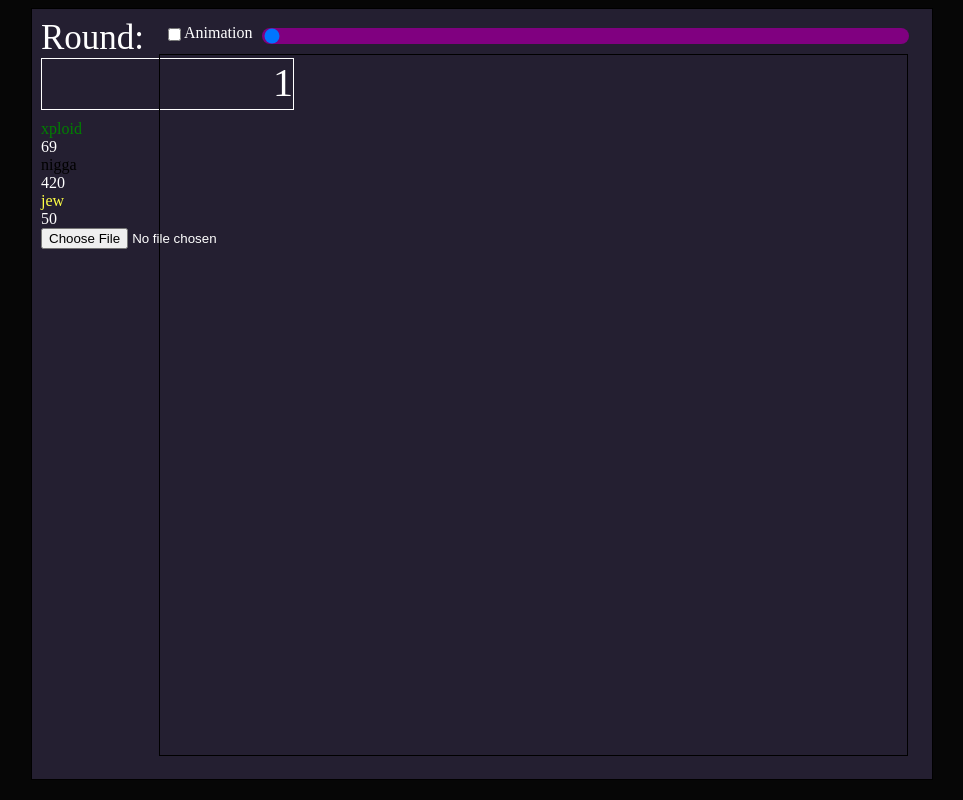
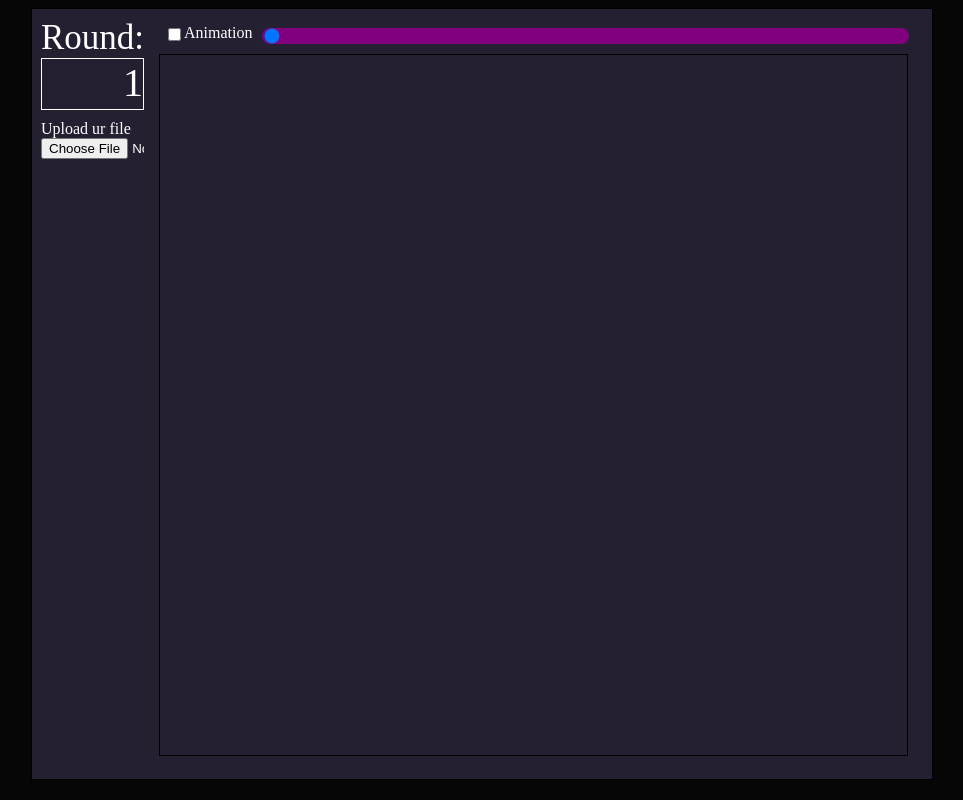
Before and after one commit to Javier0003/domains-web-viewer, a React (Vite) app: page / in a window 1280 px wide. Shown: the whole page, without its empty margins (158-1121 px from the left). Built offline with nearby package versions, Linux system fonts and the light colour scheme; the HTML template or start-up script is replaced by a standard one.

Commit message:
Co-authored-by: Jon <DarkJaslo@users.noreply.github.com>

```diff
--- a/src/App.tsx
+++ b/src/App.tsx
@@ -4,34 +4,13 @@ import { TopPannel } from './component/topPannel'
 import { Canvas } from './component/canvas'
 import { useState } from 'react'
 
-// type Player = {
-//   name: string
-//   score: number
-//   color: string
-// }
-// : Player[]
-const players = [
-  {
-    name: 'xploid',
-    score: 69,
-    color: 'green',
-  },
-  {
-    name: 'nigga',
-    score: 420,
-    color: 'black',
-  },
-  {
-    name: 'jew',
-    score: 50,
-    color: 'rgb(255, 255, 69)',
-  },
-]
+let players = []
 
+let calls = 0
 let rounds = 0
 let cols = 0
 let rows = 0
-const boards = new Array()
+let boards: Square[][][] = []
 const scores = new Array()
 
 const animationTimer = 100
@@ -39,7 +18,9 @@ const animationTimer = 100
 function App() {
   const [currentValue, setCurrentValue] = useState(1)
   const [text, updateText] = useState('')
+
   if (text) {
+    console.log('fillBoards')
     fillBoards(text)
   }
   return (
@@ -48,6 +29,7 @@ function App() {
         players={players}
         round={currentValue}
         uploadText={updateText}
+        resetCalls={calls}
       />
       <div className={styles.sidePannel}>
         <TopPannel
@@ -62,6 +44,11 @@ function App() {
 }
 
 function fillBoards(text: string) {
+  if (++calls > 1) return
+
+  boards = []
+  players = []
+
   //Array of strings for each line
   const lines = text.split(/\r?\n/)
 
@@ -73,6 +60,10 @@ function fillBoards(text: string) {
   //1 is nplayers, name1,name2,(name3),(name4)
   str = lines[1].split(' ')
   const nplayers = parseInt(str[0])
+  // console.log('rounds' + rounds)
+  // console.log('rows: ' + rows)
+  // console.log('cols: ' + cols)
+  // console.log('lines: ' + lines.length)
 
   const colors = [
     'rgb(255, 105, 180)',
@@ -81,6 +72,7 @@ function fillBoards(text: string) {
     'rgb(44, 237, 236)',
   ]
 
+  console.log('nplayers:' + nplayers)
   for (let i = 0; i < nplayers; ++i) {
     const name = str[i + 1]
     players.push({ name: name, color: colors[i], score: 0 })
@@ -90,12 +82,13 @@ function fillBoards(text: string) {
   const START = 2
   for (
     let i = START;
-    i < lines.length;
+    i < rounds + 2;
     ++i //Rounds
   ) {
     str = lines[i].split(' ')
 
-    scores[i - START] = new Array()
+    scores[i - START] = []
+    boards[i - START] = []
     let l = 0
     for (; l < nplayers; ++l) {
       scores[i - START][l] = parseInt(str[l + 1])
@@ -103,17 +96,19 @@ function fillBoards(text: string) {
     const round = str[l]
 
     for (let j = 0; j < rows; ++j) {
-      scores[i - START][j] = new Array()
+      boards[i - START][j] = []
       for (let k = 0; k < cols; ++k) {
+        //console.log('i:' + (i - START) + ' j:' + j + ' k:' + k)
         //Get 2 chars
-        const sq = round.charAt(2 * k)
-        const un = round.charAt(2 * k + 1)
+        const sq = round.charCodeAt(2 * k)
+        const un = round.charCodeAt(2 * k + 1)
         const aux = decode(sq, un)
-        console.log(boards)
-        boards[i][j][k] = aux
+        boards[i - START][j][k] = aux
       }
     }
   }
+  console.log('resultado leido, boards.length = ' + boards.length)
+  console.log(boards)
 }
 
 function decode(square: string, unit: string) {
--- a/src/component/canvas.tsx
+++ b/src/component/canvas.tsx
@@ -1,18 +1,20 @@
 import styles from '../styles/canvas.module.css'
-import { useRef } from 'react'
+import { useRef, useEffect } from 'react'
 type gameInfo = {
   rows: number
   cols: number
   board: Square[][]
 }
-
+type Square = {
+  painter: number
+  drawer: number
+  unit: number
+  ability: boolean
+}
 let tileSize = 0
 let rowsC = 0
 let colsC = 0
 let boardC: Square[][]
-// const canvasRef = useRef<HTMLCanvasElement>(null)
-// const canvas = canvasRef.current
-// const ctx = canvas?.getContext('2d')
 const unitSize = 0.6 //Square is 1
 
 const colors = [
@@ -52,124 +54,153 @@ const squareDefaultColor = 'rgb(30,30,30)'
 const bonusColor = 'rgb(200,0,0)'
 
 export function Canvas({ rows, cols, board }: gameInfo) {
-  // rowsC = rows
-  // colsC = cols
-  // boardC = board
-  // window.addEventListener('resize', onWindowResize, false)
-  // onWindowResize() //llama a paint();
+  // Create a reference to the canvas element
+  const canvasRef = useRef<HTMLCanvasElement | null>(null)
+  useEffect(() => {
+    const canvas = canvasRef.current
+    if (!canvas) {
+      return
+    }
+    const context = canvas.getContext('2d')
+
+    if (!context) {
+      return
+    }
+
+    // Now, you can use the `context` to draw on the canvas
+  }, [])
+  rowsC = rows
+  colsC = cols
+  boardC = board
+
+  //window.addEventListener('resize', onWindowResize, false)
+  onWindowResize(canvasRef) //llama a paint();
 
   return (
     <div className={styles.container}>
-      {/* <canvas className={styles.canvas}></canvas> */}
+      <canvas className={styles.canvas} ref={canvasRef}></canvas>
     </div>
   )
 }
 
-// type Square = {
-//   painter: number
-//   drawer: number
-//   unit: number
-//   ability: boolean
-// }
+function paint(canvasRef) {
+  const canvas = canvasRef.current
+  if (!canvas) return
+  const context = canvas.getContext('2d')
+  if (!context) return
 
-// function paint() {
-//   if (!canvas || !ctx) return
-//   ctx.fillStyle = 'white'
-//   ctx.fillRect(0, 0, tileSize * colsC, tileSize * rowsC)
-//   for (let i = 0; i < rowsC; ++i) {
-//     for (let j = 0; j < colsC; ++j) {
-//       paintTile(boardC[i][j], i, j)
-//     }
-//   }
-// }
+  console.log('paint')
 
-// function paintTile(sq: Square, x: number, y: number) {
-//   let sqColor = squareDefaultColor
-//   if (sq.painter >= 0) sqColor = colors[sq.painter]
-//   if (sq.ability) sqColor = abilityColors[sq.painter]
-//   if (sq.drawer >= 0) sqColor = drawerColors[sq.drawer]
+  context.clearRect(0, 0, canvas.width, canvas.height)
+  context.fillStyle = 'black'
+  context.fillRect(0, 0, tileSize * colsC, tileSize * rowsC)
+  for (let i = 0; i < rowsC; ++i) {
+    for (let j = 0; j < colsC; ++j) {
+      const sq = boardC[i][j]
+      paintTile(sq, i, j, canvasRef)
+    }
+  }
+}
+function paintTile(sq: Square, x: number, y: number, canvasRef) {
+  let sqColor = squareDefaultColor
+  if (sq.painter >= 0) sqColor = colors[sq.painter]
+  if (sq.ability) sqColor = abilityColors[sq.painter]
+  if (sq.drawer >= 0) sqColor = drawerColors[sq.drawer]
 
-//   paintSquare(sqColor, x, y)
+  paintSquare(sqColor, x, y, canvasRef)
 
-//   let uColor
+  /*
+  let uColor
 
-//   if (sq.unit >= UnitCodes.OWN0 && sq.unit <= UnitCodes.OWN3) {
-//     uColor = unitColors[sq.unit - UnitCodes.OWN0]
-//     paintUnit(uColor, x, y)
-//   } else if (sq.unit >= UnitCodes.OWN0UP && sq.unit <= UnitCodes.OWN3UP) {
-//     uColor = upgradedColors[sq.unit - UnitCodes.OWN0UP]
-//     paintUnit(uColor, x, y)
-//   } else if (sq.unit >= UnitCodes.BUBBLE0 && sq.unit <= UnitCodes.BUBBLE3) {
-//     uColor = upgradedColors[sq.unit - UnitCodes.BUBBLE0]
-//     paintBubble(uColor, x, y)
-//   } else if (sq.unit === UnitCodes.BONUS) {
-//     uColor = bonusColor
-//     paintBonus(uColor, x, y)
-//   }
-// }
+  if (sq.unit >= UnitCodes.OWN0 && sq.unit <= UnitCodes.OWN3) {
+    uColor = unitColors[sq.unit - UnitCodes.OWN0]
+    paintUnit(uColor, x, y,canvasRef)
+  } else if (sq.unit >= UnitCodes.OWN0UP && sq.unit <= UnitCodes.OWN3UP) {
+    uColor = upgradedColors[sq.unit - UnitCodes.OWN0UP]
+    paintUnit(uColor, x, y,canvasRef)
+  } else if (sq.unit >= UnitCodes.BUBBLE0 && sq.unit <= UnitCodes.BUBBLE3) {
+    uColor = upgradedColors[sq.unit - UnitCodes.BUBBLE0]
+    paintBubble(uColor, x, y, canvasRef)
+  } else if (sq.unit === UnitCodes.BONUS) {
+    uColor = bonusColor
+    paintBonus(uColor, x, y, canvasRef)
+  }
+  */
+}
+function paintSquare(col: string, x: number, y: number, canvasRef) {
+  const canvas = canvasRef.current
+  if (!canvas) return
+  const context = canvas.getContext('2d')
+  if (!context) return
+  const i = x * tileSize
+  const j = y * tileSize
+  context.fillStyle = col
+  context.fillRect(j, i, tileSize - 0.5, tileSize - 0.5)
+}
 
-// function paintSquare(col: string, x: number, y: number) {
-//   const i = x * tileSize
-//   const j = y * tileSize
-//   if (!ctx) return
-//   ctx.fillStyle = col
-//   ctx.fillRect(j, i, tileSize - 0.5, tileSize - 0.5)
-// }
+function paintUnit(color: string, x: number, y: number, canvasRef) {
+  const canvas = canvasRef.current
+  if (!canvas) return
+  const context = canvas.getContext('2d')
+  if (!context) return
+  context.fillStyle = color
+  let size = unitSize * tileSize * 0.7
+  context.fillRect(y, x, unitSize, unitSize)
+}
 
-// function paintUnit(color: string, x: number, y: number) {
-//   if (!ctx) return
-//   ctx.fillStyle = color
-//   let size = unitSize * tileSize * 0.7
-//   ctx.fillRect(y, x, unitSize, unitSize)
-// }
+function onWindowResize(canvasRef) {
+  const canvas = canvasRef.current
+  if (!canvas) return
+  const context = canvas.getContext('2d')
+  if (!context) return
 
-// function paintBonus(color: string, x: number, y: number) {
-//   paintUnit(color, x, y)
-// }
+  const size = Math.min(document.body.offsetWidth, document.body.offsetHeight)
+  canvas.width = size
+  canvas.height = size
 
-// function paintBubble(color: string, x: number, y: number) {
-//   if (!ctx) return
-//   const size = unitSize * tileSize * 0.7
-//   const offset = (tileSize - size) / 2
-//   ctx.beginPath()
-//   ctx.arc(
-//     y * tileSize + size / 2 + offset,
-//     x * tileSize + size / 2 + offset,
-//     size / 2,
-//     0,
-//     2 * Math.PI,
-//     false
-//   )
-//   ctx.fill()
-//   //ctx.stroke();
-// }
+  const max = Math.max(colsC, rowsC)
+  tileSize = size / max
+  paint(canvasRef)
+}
 
-// const UnitCodes = {
-//   OWN0: 0,
-//   OWN1: 1,
-//   OWN2: 2,
-//   OWN3: 3,
-//   OWN0UP: 4,
-//   OWN1UP: 5,
-//   OWN2UP: 6,
-//   OWN3UP: 7,
-//   BUBBLE0: 8,
-//   BUBBLE1: 9,
-//   BUBBLE2: 10,
-//   BUBBLE3: 11,
-//   BONUS: 12,
-//   NOTHING: 13,
+const UnitCodes = {
+  OWN0: 0,
+  OWN1: 1,
+  OWN2: 2,
+  OWN3: 3,
+  OWN0UP: 4,
+  OWN1UP: 5,
+  OWN2UP: 6,
+  OWN3UP: 7,
+  BUBBLE0: 8,
+  BUBBLE1: 9,
+  BUBBLE2: 10,
+  BUBBLE3: 11,
+  BONUS: 12,
+  NOTHING: 13,
 
-//   ERRUNIT: 14,
-// }
+  ERRUNIT: 14,
+}
+function paintBonus(color: string, x: number, y: number, canvasRef) {
+  paintUnit(color, x, y, canvasRef)
+}
 
-// function onWindowResize() {
-//   const size = Math.min(document.body.offsetWidth, document.body.offsetHeight)
-//   if (!canvas) return
-//   canvas.width = size
-//   canvas.height = size
-
-//   const max = Math.max(colsC, rowsC)
-//   tileSize = size / max
-//   paint()
-// }
+function paintBubble(color: string, x: number, y: number, canvasRef) {
+  const canvas = canvasRef.current
+  if (!canvas) return
+  const context = canvas.getContext('2d')
+  if (!context) return
+  const size = unitSize * tileSize * 0.7
+  const offset = (tileSize - size) / 2
+  context.beginPath()
+  context.arc(
+    y * tileSize + size / 2 + offset,
+    x * tileSize + size / 2 + offset,
+    size / 2,
+    0,
+    2 * Math.PI,
+    false
+  )
+  context.fill()
+  context.stroke()
+}
--- a/src/component/leftPannel.tsx
+++ b/src/component/leftPannel.tsx
@@ -3,9 +3,28 @@ type pannelProps = {
   players: { name: string; score: number; color: string }[]
   round: number
   uploadText: (file: string) => void
+  resetCalls: number
 }
 
-export function LeftPannel({ players, round, uploadText }: pannelProps) {
+export function LeftPannel({
+  players,
+  round,
+  uploadText,
+  resetCalls,
+}: pannelProps) {
+  let playersD
+  if (players) {
+    playersD = players.map((player) => (
+      <div key={player.color}>
+        <label key={player.name} style={{ color: player.color }}>
+          {player.name}
+        </label>
+        <br />
+        <label key={player.score}>{player.score}</label>
+      </div>
+    ))
+  }
+
   const handleText = (e: React.ChangeEvent<HTMLInputElement>) => {
     const text = e.target.files?.[0]
     if (text) {
@@ -16,6 +35,9 @@ export function LeftPannel({ players, round, uploadText }: pannelProps) {
       }
       reader.readAsText(text)
     }
+    if (resetCalls !== 0) {
+      resetCalls = 0
+    }
   }
   return (
     <div className={styles.container}>
@@ -23,18 +45,16 @@ export function LeftPannel({ players, round, uploadText }: pannelProps) {
         Round:
       </label>
       <div className={styles.roundCount}>{round}</div>
-      <div className={styles.players}>
-        {players.map((player) => (
-          <div key={player.color}>
-            <label key={player.name} style={{ color: player.color }}>
-              {player.name}
-            </label>
-            <br />
-            <label key={player.score}>{player.score}</label>
-          </div>
-        ))}
+      <div className={styles.players}>{playersD}</div>
+      <div className={styles.uploadContainer}>
+        <label>Upload ur file</label>
+        <input
+          type="file"
+          onChange={handleText}
+          className={styles.upload}
+          accept=".txt"
+        />
       </div>
-      <input type="file" onChange={handleText} />
     </div>
   )
 }
--- a/src/styles/leftPannel.module.css
+++ b/src/styles/leftPannel.module.css
@@ -19,3 +19,12 @@
 .players{
   margin-top: 10px;
 }
+
+.upload{
+  width: 100%;
+}
+
+.uploadContainer{
+  display: flex;
+  flex-direction: column;
+}
```
